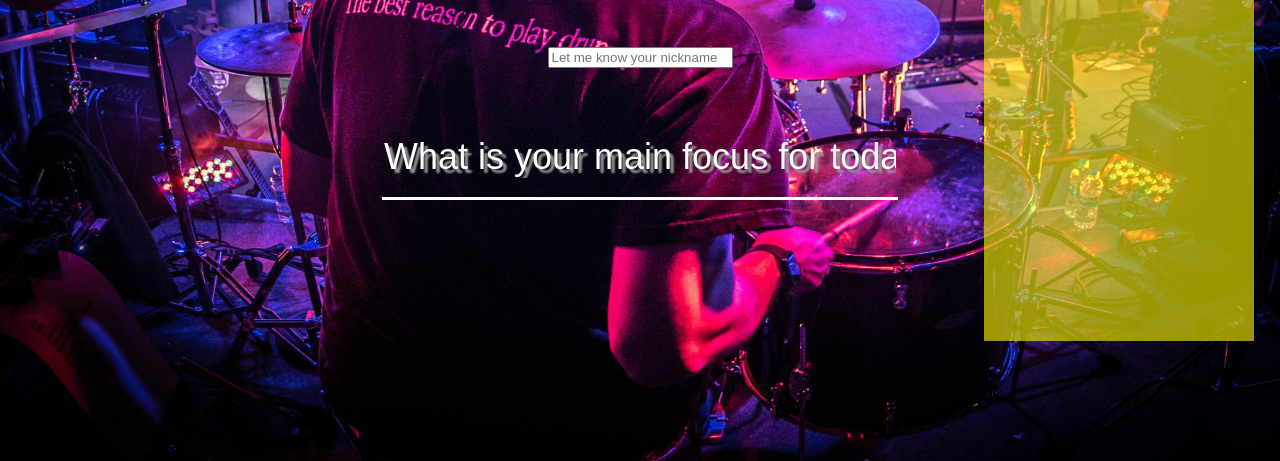
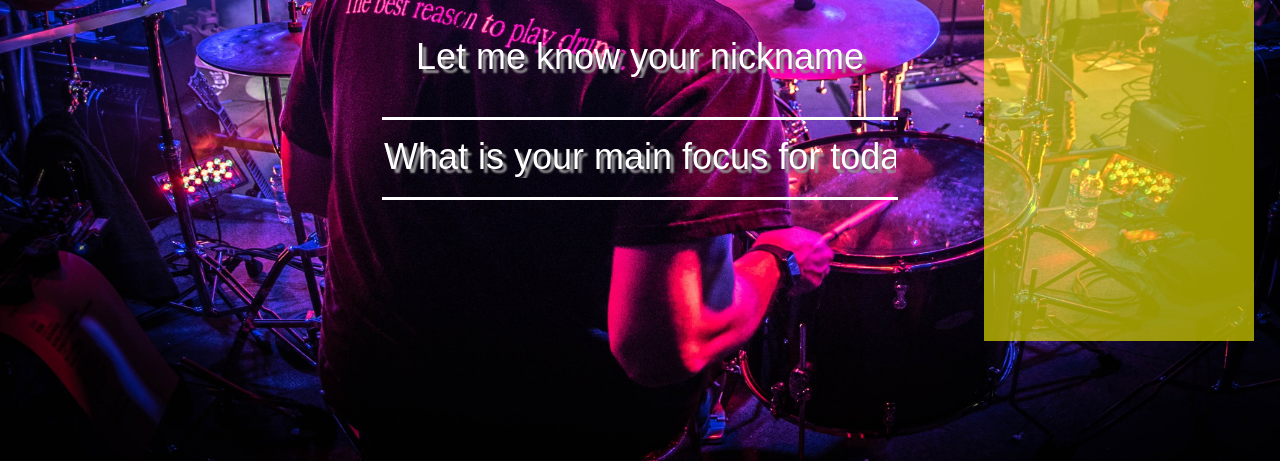
Before and after one commit to gkgk545/todoList-2021, a plain HTML site: page index.html in a window 1280 px wide. Shown: the part 339-800 px from the top of the page. Drawn offline with Linux system fonts and the light colour scheme.

Commit message:
for gold__gh-pages

```diff
--- a/styles.css
+++ b/styles.css
@@ -57,7 +57,8 @@ body {
   align-items: center;
 }
 
-.js-todoList input {
+.js-todoList input,
+.js-greeting input {
   width: 40%;
   height: 100%;
   border: none;
@@ -70,7 +71,8 @@ body {
   text-align: center;
 }
 
-.js-todoList input::placeholder {
+.js-todoList input::placeholder,
+.js-greeting input::placeholder {
   color: white;
   font-size: 36px;
   text-shadow: 4px 4px 2px rgba(150, 150, 150, 1);
```
